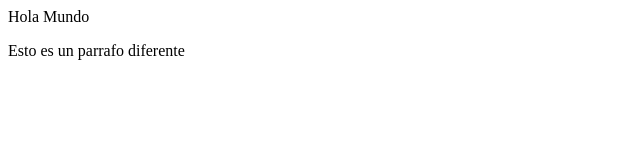
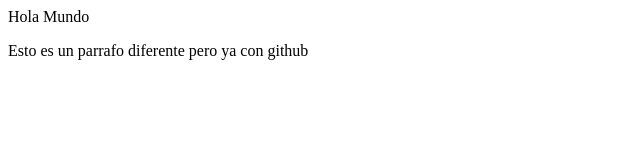
Before and after one commit to chamo3000/proyectoDemoPrework, a plain HTML site: page index.html in a window 1280 px wide. Shown: the whole page, without its empty margins (0-640 px from the left). Drawn offline with Linux system fonts and the light colour scheme.

Commit message:
cambios 2

```diff
--- a/index.html
+++ b/index.html
@@ -9,7 +9,7 @@
 <body>
 
 <article>Hola Mundo</article>
-<p>Esto es un parrafo diferente</p>
+<p>Esto es un parrafo diferente pero ya con github</p>
 
 </body>
 </html>
```
